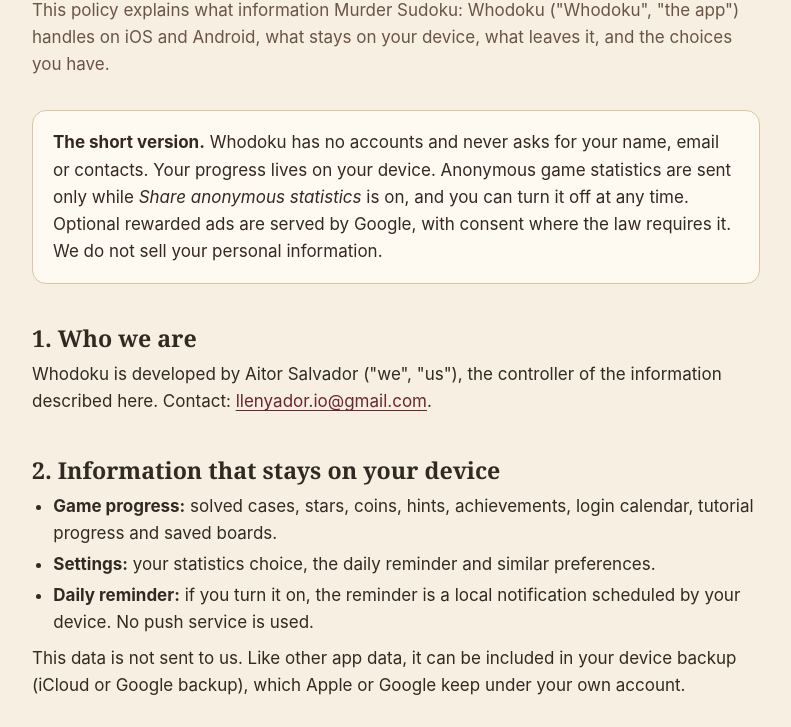
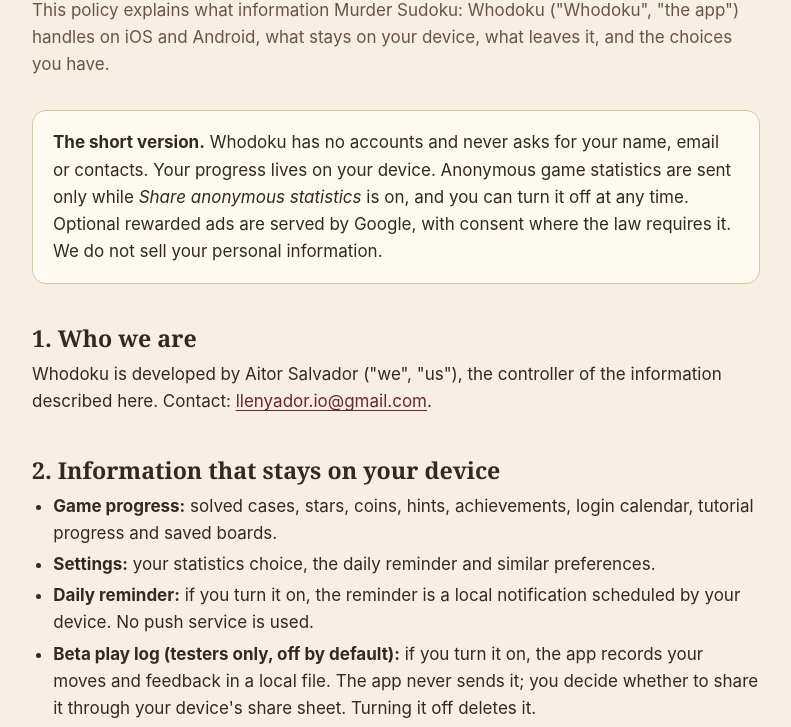
Before and after one commit to llenyador/llenyador.github.io, a plain HTML site: page whodoku/privacy.html in a window 1280 px wide. Shown: the part 217-944 px from the top of the page, without its empty margins (244-1035 px from the left). Drawn offline with Linux system fonts and the light colour scheme.

Commit message:
Whodoku privacy: mention the opt-in beta log
Co-Authored-By: Claude Opus 5.5 <noreply@anthropic.com>

```diff
--- a/whodoku/privacy.html
+++ b/whodoku/privacy.html
@@ -46,6 +46,9 @@
         <li><strong>Settings:</strong> your statistics choice, the daily reminder and similar preferences.</li>
         <li><strong>Daily reminder:</strong> if you turn it on, the reminder is a local notification scheduled by
         your device. No push service is used.</li>
+        <li><strong>Beta play log (testers only, off by default):</strong> if you turn it on, the app records your
+        moves and feedback in a local file. The app never sends it; you decide whether to share it through your
+        device's share sheet. Turning it off deletes it.</li>
       </ul>
       <p>This data is not sent to us. Like other app data, it can be included in your device backup (iCloud or
       Google backup), which Apple or Google keep under your own account.</p>
```
